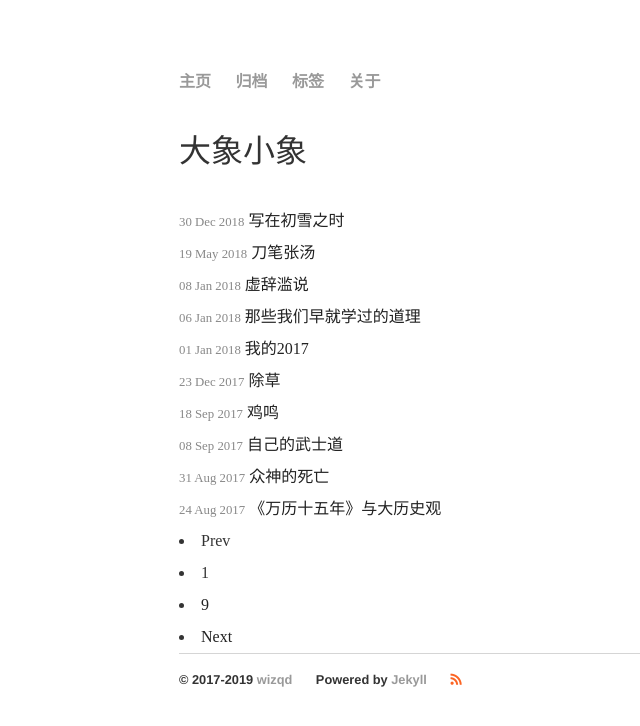
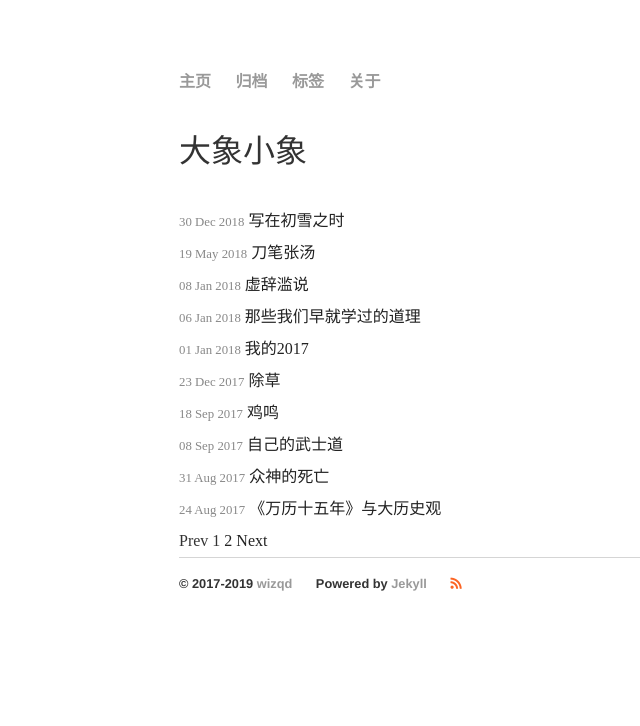
Before and after one commit to chqid/chqid.blog.io, a Jekyll site: the page built from index.html, in a window 1280 px wide. Shown: the top 726 px of the page, without its empty margins (77-717 px from the left). Built offline with Jekyll 4.4.1, drawn with Linux system fonts in a browser that asks for light colours; nearby versions of some CDN libraries; the list of posts is cut into pages by our own code.

Commit message:
fix pagination bugs

```diff
--- a/_includes/pagination.html
+++ b/_includes/pagination.html
@@ -2,32 +2,32 @@
 <!-- 分页代码 -->
 	{% if paginator.previous_page %}
 		{% if paginator.previous_page == 1 %}
-			<li><a href="/">Prev</a></li>
+			<a href="/">Prev</a>
 		{% else %}
-			<li><a href="/page{{ paginator.previous_page }}">Prev</a></li>
+			<a href="/page{{ paginator.previous_page }}">Prev</a>
 		{% endif %}
 
 	{% else %}
-		<li><span class="disabled">Prev</span></li>
+		<span class="disabled">Prev</span>
 	{% endif %}
 
 	{% if paginator.page == 1 %}
-		<li><span class="active">1</span></li>
+		<span class="active">1</span>
 	{% else %}
-		<li><a href="/">1</a></li>
+		<a href="/">1</a>
 	{% endif %}
 
 	{% for page in (2..paginator.total_pages) %}
 		{% if count == paginator.page %}
-			<li><span class="active">{{ count }}</span></li>
+			<span class="active">{{ page }}</span>
 		{% else %}
-			<li><a href="/page{{ count }}">{{ count }}</a></li>
+			<a href="{{ site.paginate_path | prepend: site.baseurl | replace: '//', '/' | replace: ':num', page }}">{{ page }}</a>
 		{% endif %}
 	{% endfor %}
 
 	{% if paginator.next_page %}
-		<li><a href="/page{{ paginator.next_page }}">Next</a></li>
+		<a href="/page{{ paginator.next_page }}">Next</a>
 	{% else %}
-		<li><span class="disabled">Next</span></li>
+		<span class="disabled">Next</span>
 	{% endif %}
 {% endif %}
```
